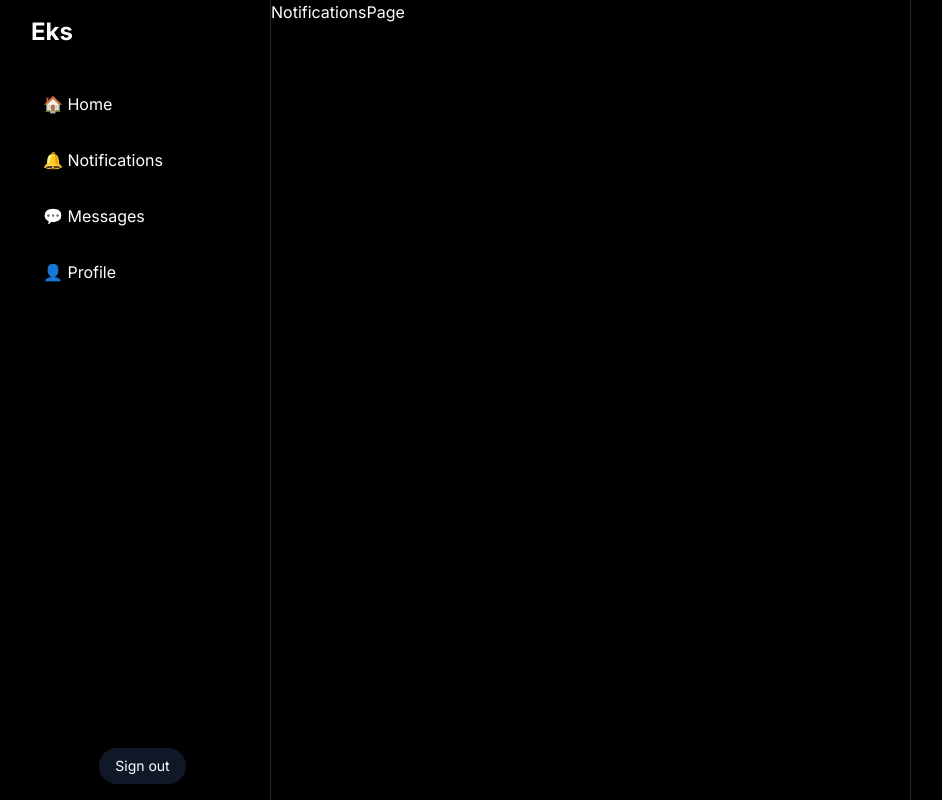
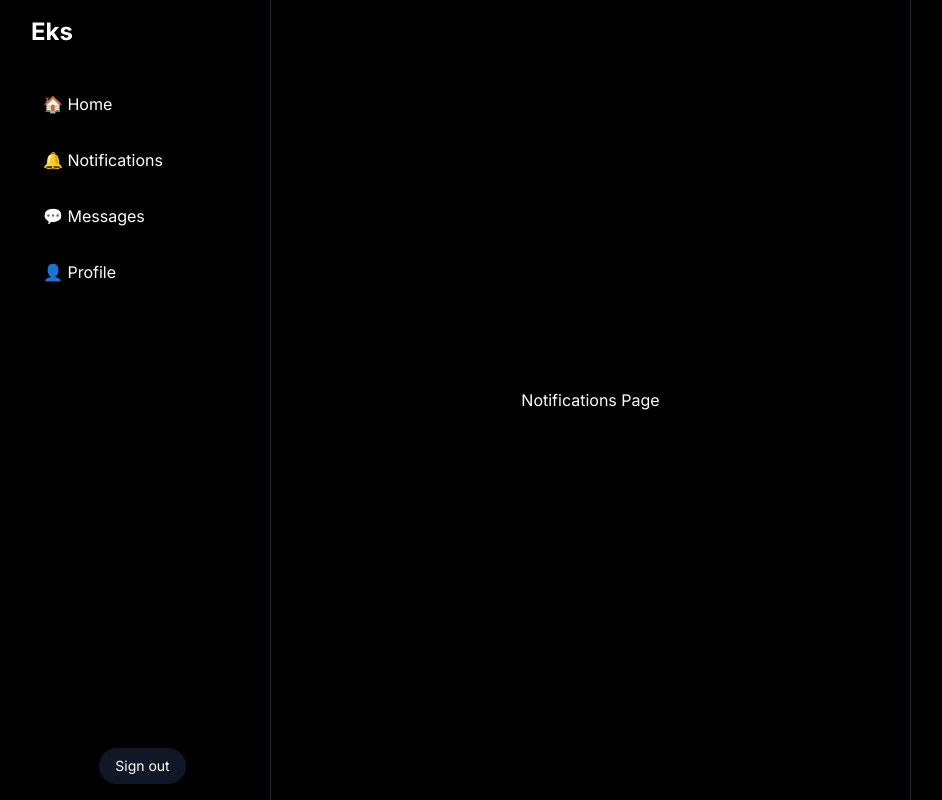
Before and after one commit to espeniv/eks, a Next.js app: page /notifications in a window 1280 px wide. Shown: the whole page, without its empty margins (177-1119 px from the left). Built offline with nearby package versions, Linux system fonts and the light colour scheme; no server answers.

Commit message:
Minor changes to styling and wording

```diff
--- a/src/app/(auth)/register/page.tsx
+++ b/src/app/(auth)/register/page.tsx
@@ -53,7 +53,7 @@
           <div className="mt-4 p-3 bg-orange-500/10 border border-orange-500 rounded-md">
             <p className="text-sm text-white">
               Email confirmation is turned off. Avoid using any real password
-              that you use for any other account.
+              that you use for any other accounts.
             </p>
           </div>
         </div>
--- a/src/app/(main)/layout.tsx
+++ b/src/app/(main)/layout.tsx
@@ -8,7 +8,7 @@
   return (
     <div className="min-h-screen bg-black text-white">
       <div className="max-w-4xl mx-auto flex">
-        <Sidebar profileId="testuser" />
+        <Sidebar />
         <main className="flex-1 border-r border-gray-800">{children}</main>
       </div>
     </div>
--- a/src/app/(main)/messages/page.tsx
+++ b/src/app/(main)/messages/page.tsx
@@ -1,3 +1,7 @@
 export default function MessagesPage() {
-  return <h1>MessagesPage</h1>;
+  return (
+    <div className="flex items-center justify-center min-h-screen">
+      <h1>Messages Page</h1>
+    </div>
+  );
 }
--- a/src/app/(main)/notifications/page.tsx
+++ b/src/app/(main)/notifications/page.tsx
@@ -1,3 +1,7 @@
 export default function NotificationsPage() {
-  return <h1>NotificationsPage</h1>;
+  return (
+    <div className="flex items-center justify-center min-h-screen">
+      <h1>Notifications Page</h1>
+    </div>
+  );
 }
--- a/src/components/post-feed.tsx
+++ b/src/components/post-feed.tsx
@@ -5,14 +5,13 @@
 import { Post } from "@/lib/types";
 
 interface PostFeedProps {
-  //Optional if i only want to see posts from a specific user (such as on profile page)
+  //For feed on profile page
   filterByUserId?: string;
 }
 
 export function PostFeed({ filterByUserId }: PostFeedProps) {
   const { posts } = useApp();
 
-  //If provided it will filter based on the userid
   const filteredPosts = filterByUserId
     ? posts.filter((post) => post.author.id === filterByUserId)
     : posts;
```
